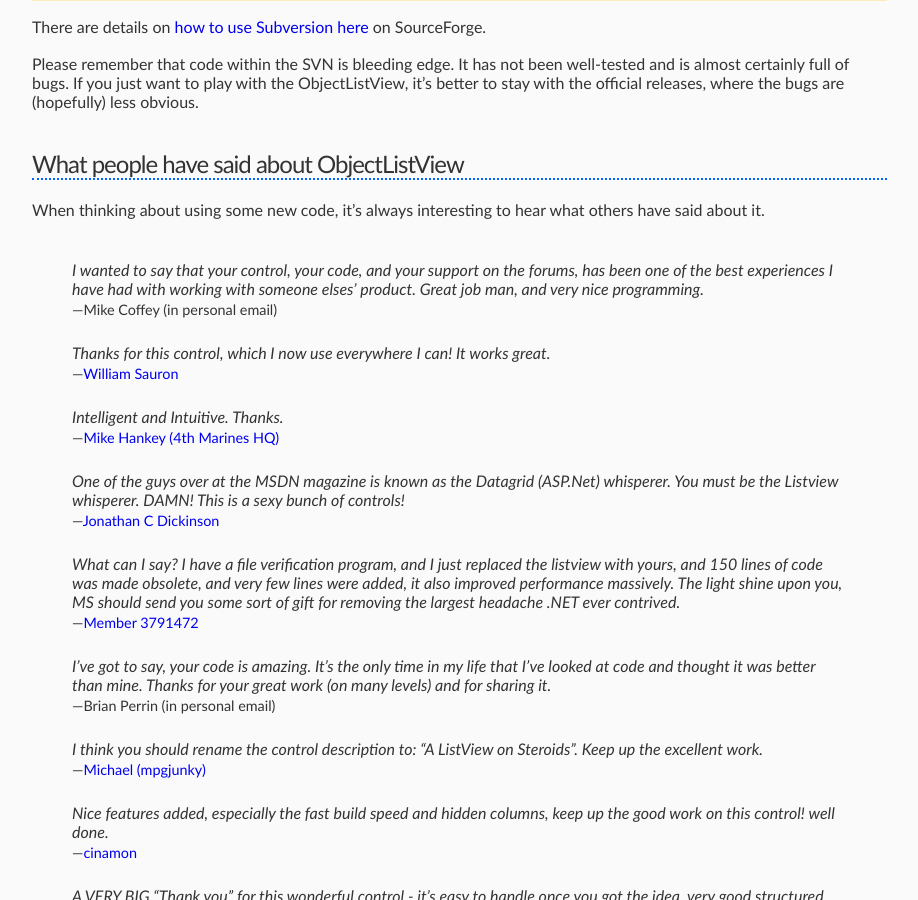
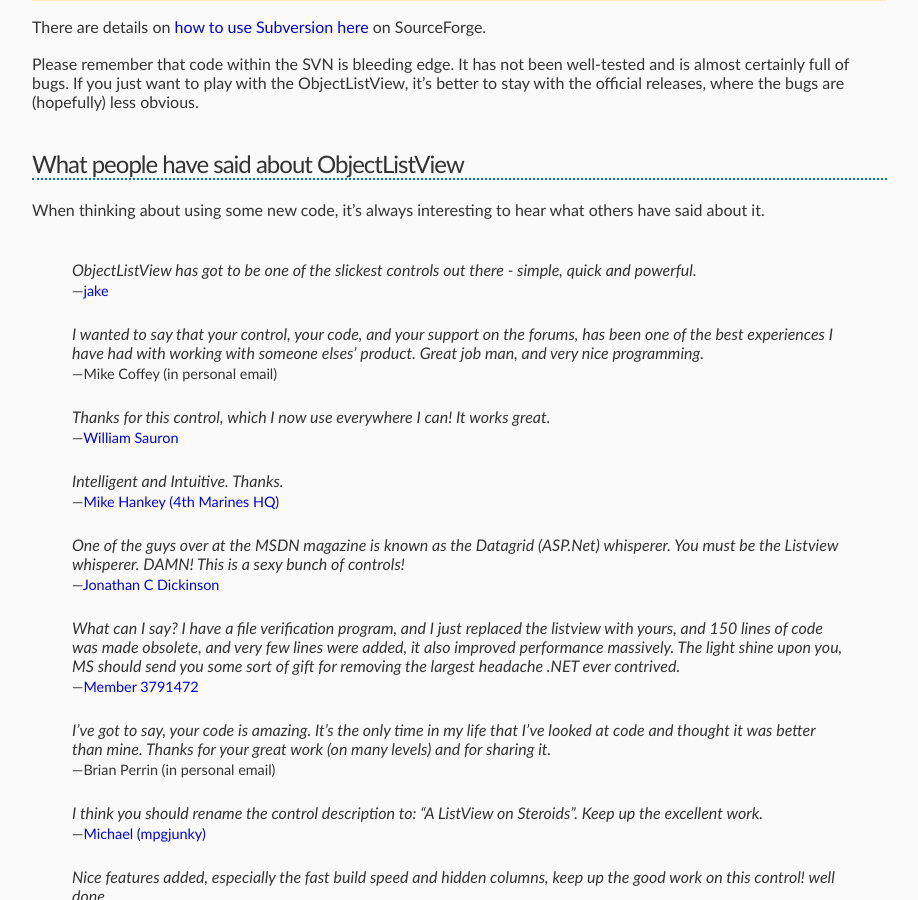
Before and after one commit to geomatics-io/ObjectListView, a Sphinx documentation site: the page built from docs/index.rst, in a window 1280 px wide and 900 px high, scrolled down 3245 px. Shown: the whole window, without its empty margins (178-1096 px from the left). Built offline with Sphinx 7.4.7, drawn with Linux system fonts in a browser that asks for light colours.

Commit message:
- Added more nice references
git-svn-id: https://svn.code.sf.net/p/objectlistview/code/cs/trunk@263 0bec5ed8-b53f-49e6-9885-ce7bc93af311

```diff
--- a/docs/index.rst
+++ b/docs/index.rst
@@ -114,6 +114,10 @@
 
 When thinking about using some new code, it's always interesting to hear what others have said about it.
 
+.. pull-quote:: ObjectListView has got to be one of the slickest controls out there - simple, quick and powerful.
+
+   -- `jake <http://www.riggshill.com/home/node/23>`_
+
 .. pull-quote:: I wanted to say that your control, your code, and your support on the forums, has been one of the best experiences I have had with working with someone elses' product. Great job man, and very nice programming.
 
    -- Mike Coffey (in personal email)
```
